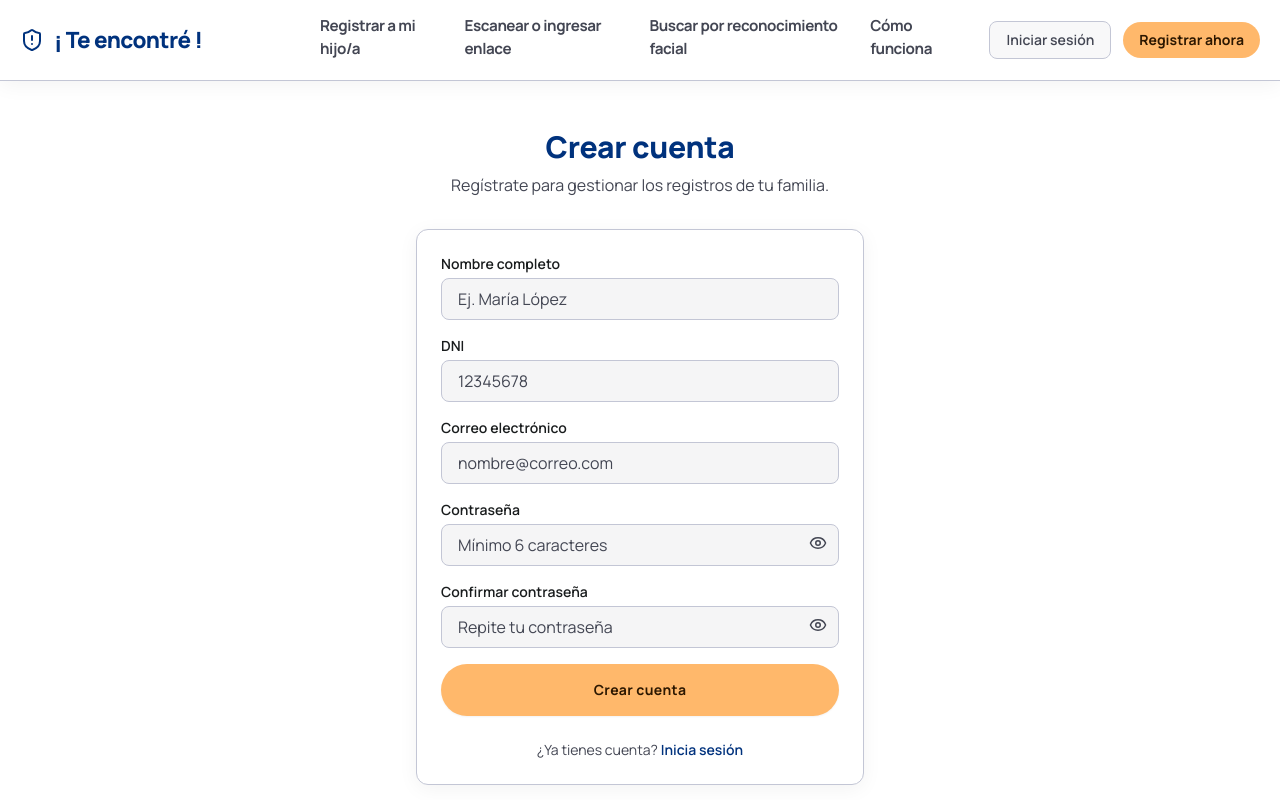
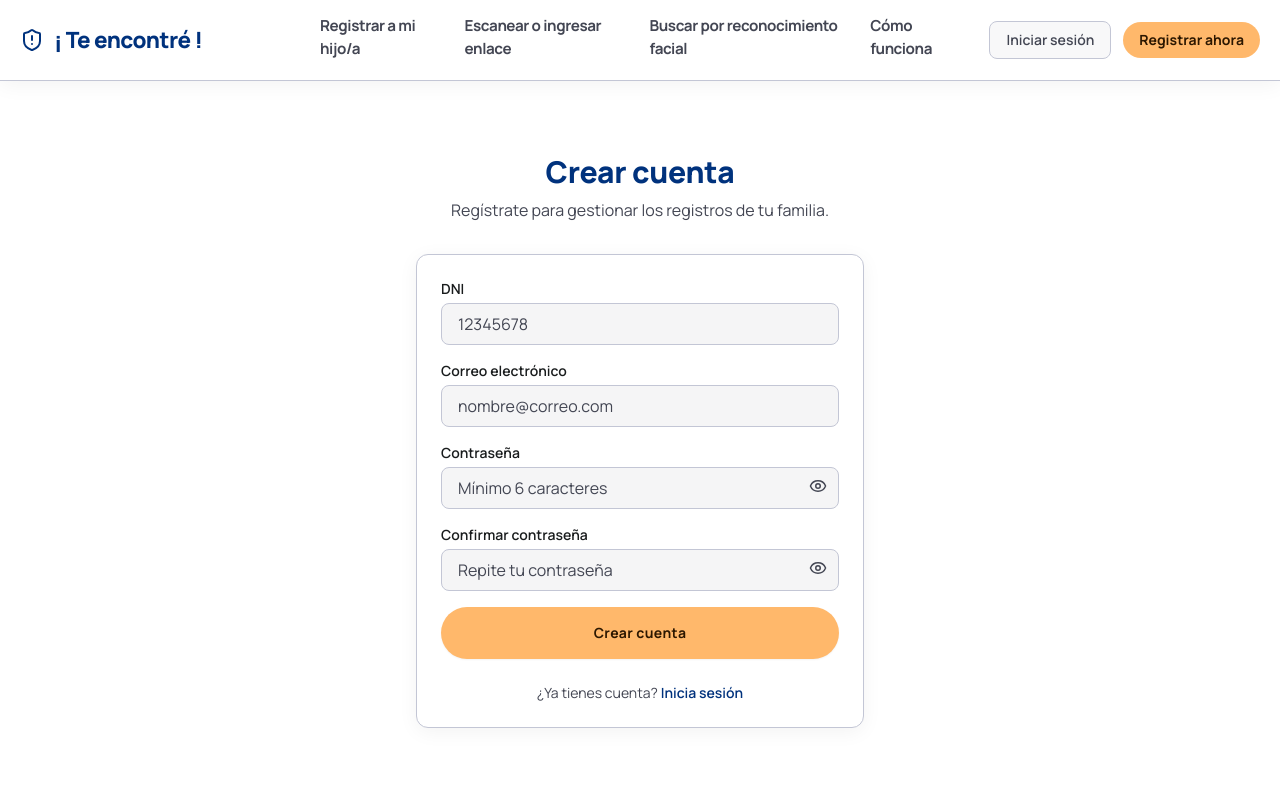
Before and after one commit to U23205221-S/Te-encontre, a React (Vite) app in the folder frontend-react/: page /registro in a window 1280 px wide. Shown: the top 800 px of the page. Built offline with nearby package versions, Linux system fonts and the light colour scheme.

Commit message:
fix(auth): remove unused fullName field from registration form
The /api/auth/register endpoint only requires dni, email, passwordHash,
and confirmPasswordHash - fullName is not needed at registration.

```diff
--- a/frontend-react/src/pages/RegistroPage.jsx
+++ b/frontend-react/src/pages/RegistroPage.jsx
@@ -15,7 +15,6 @@ const RegistroPage = () => {
   const navigate = useNavigate();
   const { register: handleRegister, isLoading } = useAuth();
   const [form, setForm] = useState({
-    fullName: '',
     dni: '',
     email: '',
     password: '',
@@ -29,7 +28,7 @@ const RegistroPage = () => {
     event.preventDefault();
     setError('');
 
-    if (!form.fullName || !form.dni || !form.email || !form.password || !form.confirmPassword) {
+    if (!form.dni || !form.email || !form.password || !form.confirmPassword) {
       setError('Completa todos los campos para crear tu cuenta.');
       return;
     }
@@ -81,22 +80,6 @@ const RegistroPage = () => {
 
         <div className="rounded-card border border-surface-border bg-surface-card p-6 shadow-card">
           <form className="space-y-4" autoComplete="off" onSubmit={handleSubmit}>
-            <div>
-              <label htmlFor="fullName" className="mb-1 block text-sm font-semibold text-text-heading">
-                Nombre completo
-              </label>
-              <input
-                id="fullName"
-                type="text"
-                autoComplete="name"
-                className="ui-input"
-                value={form.fullName}
-                onChange={(e) => setForm({ ...form, fullName: e.target.value })}
-                placeholder="Ej. María López"
-                disabled={isLoading}
-              />
-            </div>
-
             <div>
               <label htmlFor="dni" className="mb-1 block text-sm font-semibold text-text-heading">
                 DNI
```
